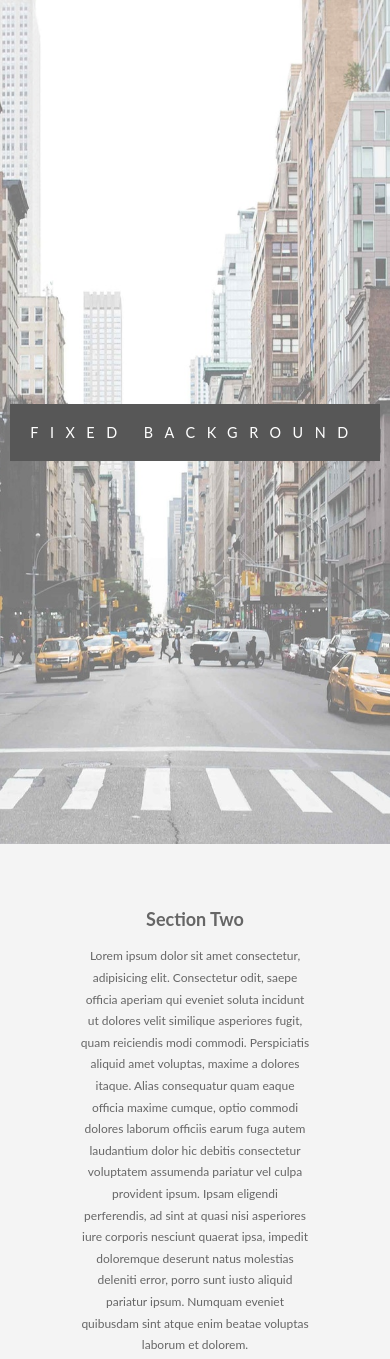
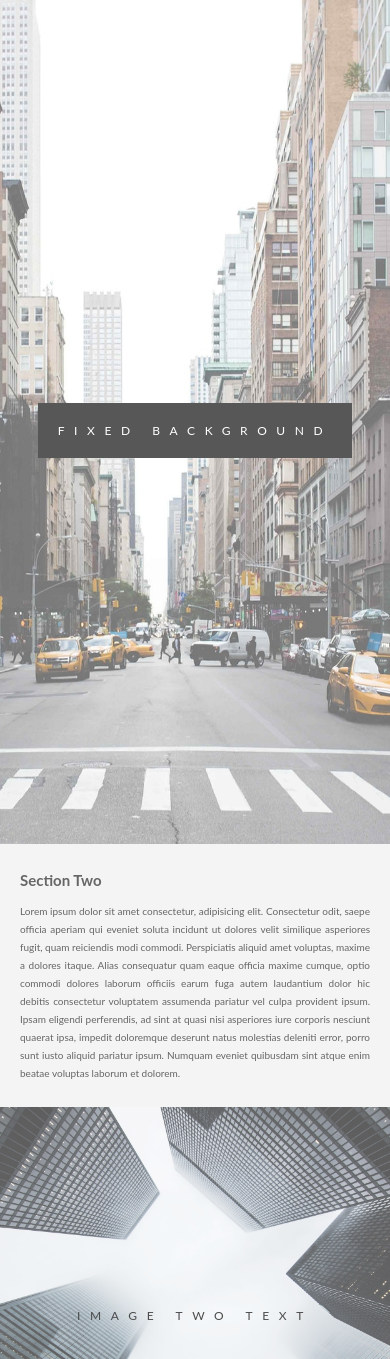
Before and after one commit to lukaszsoleski/code-workshop, a plain HTML site: page fixed-background/index.html in a window 390 px wide. Shown: the top 1359 px of the page. Drawn offline with Linux system fonts and the light colour scheme.

Commit message:
fixed stuff

```diff
--- a/fixed-background/css/style.css
+++ b/fixed-background/css/style.css
@@ -33,7 +33,8 @@
     min-height: 400px;
 }
 .section{
-    text-align: center;
+    text-align: justify;
+    text-justify: inter-word;
     padding: 50px 80px;
 }
 .section-light{
@@ -75,13 +76,19 @@
     .ptext{
         font-size: 1.2em;
     }
+    .section{
+        padding: 25px 40px;
+    }
 
 }
 @media(max-width: 576px){
     html,body{
-        font-size: 12px;
+        font-size: 10px;
     }
     .ptext{
         font-size: 1.2em;
     }
+    .section{
+        padding: 15px 20px;
+    }
 }
```
Also changed, not shown: Responsive Bootstrap/README.md.
